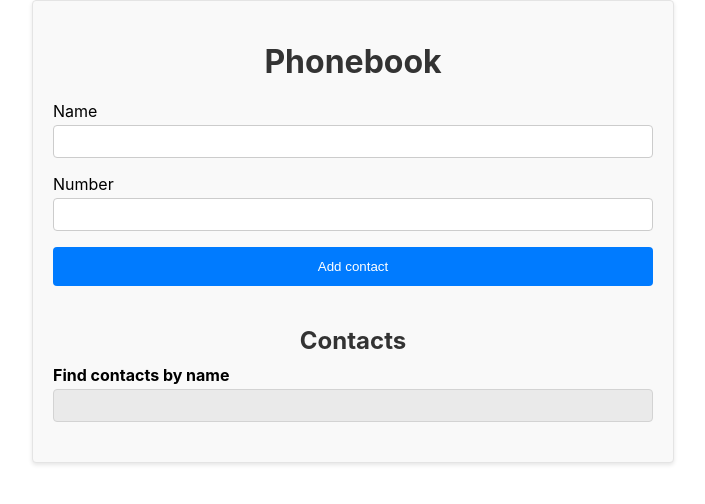
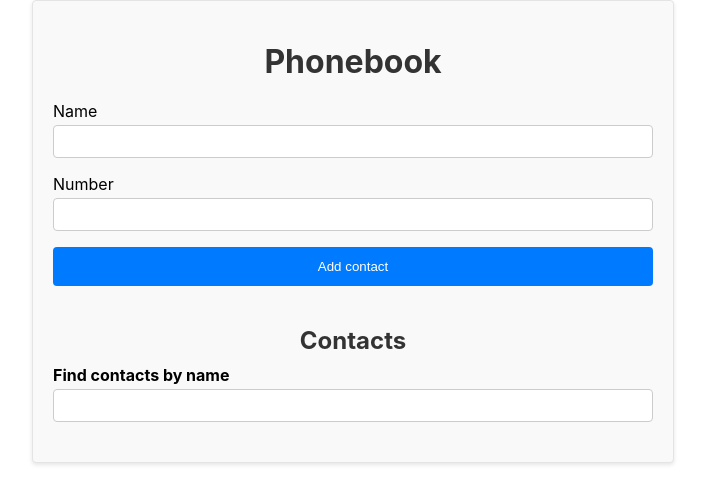
Before and after one commit to stdev33/goit-react-woolf-hw-06-phonebook, a React (Create React App) app: page / in a window 1280 px wide. Shown: the top 504 px of the page, without its empty margins (287-992 px from the left). Built offline with nearby package versions, Linux system fonts and the light colour scheme.

Commit message:
remove optional functionality of disabling the Filter

```diff
--- a/src/components/Filter/Filter.jsx
+++ b/src/components/Filter/Filter.jsx
@@ -1,19 +1,11 @@
 import React from 'react';
 import { useDispatch, useSelector } from 'react-redux';
-import {
-  updateFilter,
-  selectFilter,
-  selectContacts,
-} from '../../redux/contactsSlice';
-import { isWhitespacesOrEmpty } from '../../helpers/helpers';
+import { updateFilter, selectFilter } from '../../redux/contactsSlice';
 import css from './Filter.module.css';
 
 function Filter() {
   const filter = useSelector(selectFilter);
-  const contacts = useSelector(selectContacts);
   const dispatch = useDispatch();
-
-  const isDisabled = contacts.length < 2 && isWhitespacesOrEmpty(filter);
 
   return (
     <div className={css.filterContainer}>
@@ -24,7 +16,6 @@ function Filter() {
           className={css.filterInput}
           value={filter}
           onChange={e => dispatch(updateFilter(e.target.value))}
-          disabled={isDisabled}
         />
       </label>
     </div>
```
